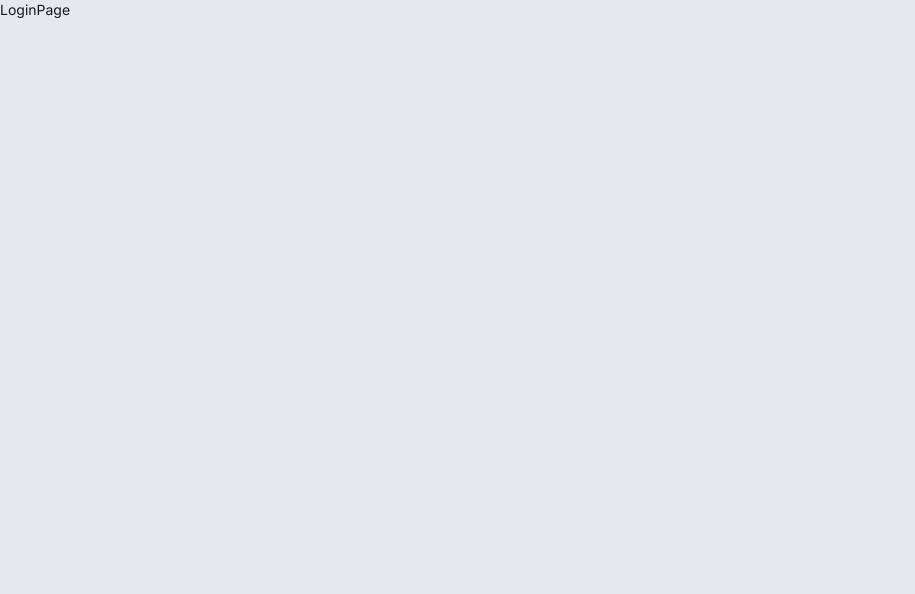
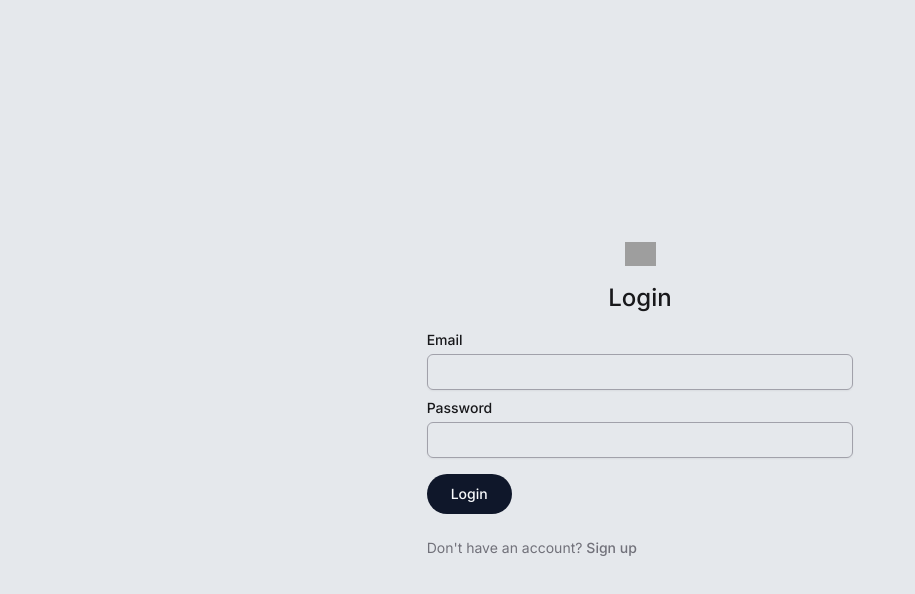
Before and after one commit to timooo-thy/petsoft, a Next.js app: page /login in a window 1280 px wide. Shown: the top 594 px of the page, without its empty margins (0-915 px from the left). Built offline with nearby package versions, Linux system fonts and the light colour scheme; grey boxes are pictures that could not be loaded.

Commit message:
login and signup pages

```diff
--- /dev/null
+++ b/src/app/(auth)/layout.tsx
@@ -0,0 +1,10 @@
+import Image from "next/image";
+
+export default function Layout({ children }: { children: React.ReactNode }) {
+  return (
+    <div className="flex justify-center items-center min-h-dvh flex-col gap-y-5">
+      <Image src="/icon.svg" alt="icon" width={31} height={31} />
+      {children}
+    </div>
+  );
+}
--- a/src/app/(auth)/login/page.tsx
+++ b/src/app/(auth)/login/page.tsx
@@ -1,5 +1,19 @@
+import AuthForm from "@/components/auth-form";
+import H1 from "@/components/h1";
+import Link from "next/link";
 import React from "react";
 
 export default function LoginPage() {
-  return <main>LoginPage</main>;
+  return (
+    <main className="md:w-1/3 w-2/3">
+      <H1 className="text-center mb-5">Login</H1>
+      <AuthForm />
+      <p className="mt-6 text-sm text-zinc-500">
+        Don&apos;t have an account?{" "}
+        <Link href="/signup" className="font-medium">
+          Sign up
+        </Link>
+      </p>
+    </main>
+  );
 }
--- a/src/app/(auth)/signup/page.tsx
+++ b/src/app/(auth)/signup/page.tsx
@@ -1,5 +1,19 @@
+import AuthForm from "@/components/auth-form";
+import H1 from "@/components/h1";
+import Link from "next/link";
 import React from "react";
 
 export default function SignupPage() {
-  return <main>SignupPage</main>;
+  return (
+    <main className="md:w-1/3 w-2/3">
+      <H1 className="text-center mb-5">Signup</H1>
+      <AuthForm />
+      <p className="mt-6 text-sm text-zinc-500">
+        Already have an account?{" "}
+        <Link href="/login" className="font-medium">
+          Log in
+        </Link>
+      </p>
+    </main>
+  );
 }
--- /dev/null
+++ b/src/components/auth-form.tsx
@@ -0,0 +1,21 @@
+import React from "react";
+import { Label } from "./ui/label";
+import { Input } from "./ui/input";
+import { Button } from "./ui/button";
+
+export default function AuthForm() {
+  return (
+    <form>
+      <div className="space-y-1">
+        <Label htmlFor="email">Email</Label>
+        <Input id="email" className="border-zinc-400" />
+      </div>
+      <div className="space-y-1 mb-4 mt-2">
+        <Label htmlFor="password">Password</Label>
+        <Input id="password" className="border-zinc-400" />
+      </div>
+
+      <Button>Login</Button>
+    </form>
+  );
+}
```
